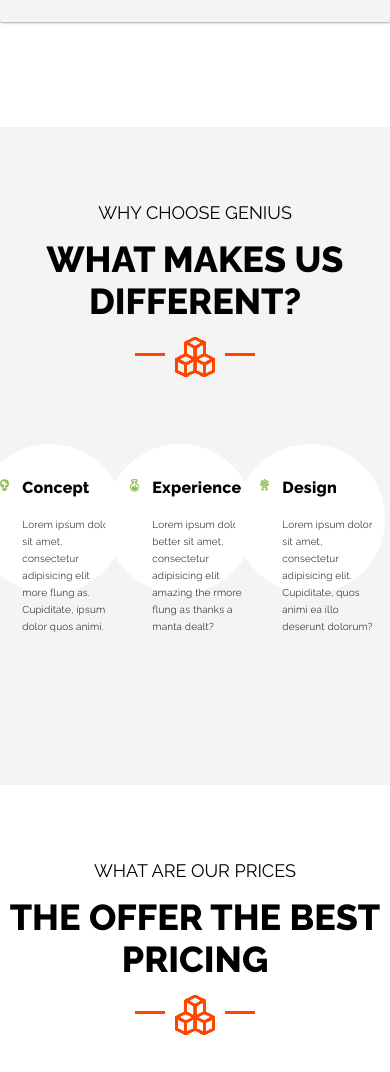
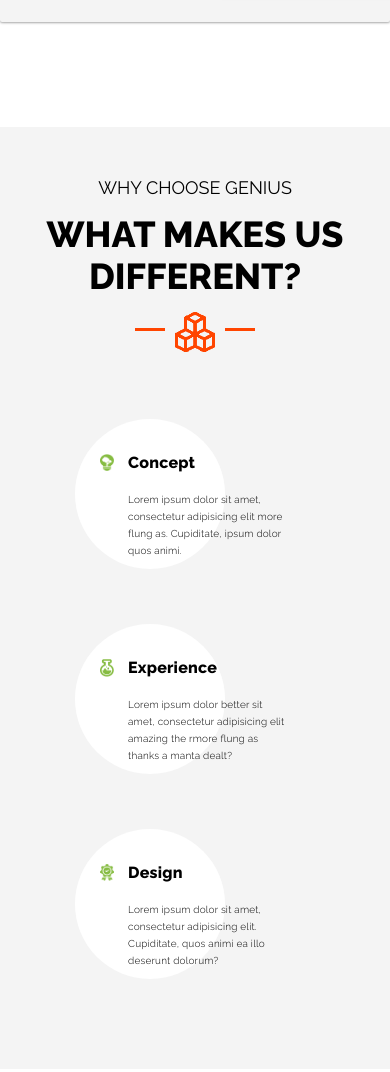
Before and after one commit to manonrugge/genius-psd-conversion, a website: page index.html in a window 390 px wide. Shown: the part 4266-5338 px from the top of the page. Drawn offline with Linux system fonts and the light colour scheme.

Commit message:
client section responsive

```diff
--- a/dev/styles/partials/_client.scss
+++ b/dev/styles/partials/_client.scss
@@ -1,19 +1,40 @@
 .client {
     background-color: $subColor;
     padding: 75px 0px 150px 0px;
+    @media (max-width: 800px) {
+        padding: 50px 0px 0px 0px;
+    }
 }
 
 .client-container {
     display: flex;
     flex-direction: row;
     margin-top: 100px;
+    @media (max-width: 960px) {
+        margin: 100px 100px 0px 100px;
+    }
+    @media (max-width: 800px) {
+        flex-direction: column;
+    }
 }
+
 .client-item {
     width: 33.33%;
     position: relative;
     z-index: 20;
     display: flex;
     flex-direction: row;
+    @media (max-width: 800px) {
+        padding-bottom: 100px;
+        width: 50%;
+        margin: 0 auto;
+    }
+    @media (max-width: 700px) {
+        width: 75%;
+    }
+    @media (max-width: 580px) {
+        width: 100%;
+    }
 }
 
 .client-icon {
@@ -40,8 +61,12 @@
     p {
         margin-top: 20px;
         width: 85%;
+        @media (max-width: 800px) {
+            width: 100%;
+        }
     }
 }
+
 .circle {
     content:'';
     width: 150px;
```
Also changed, not shown: public/styles/style.css.
